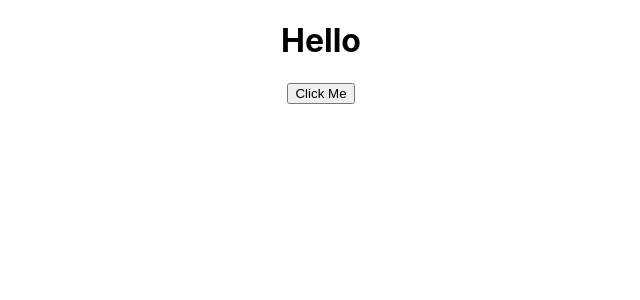
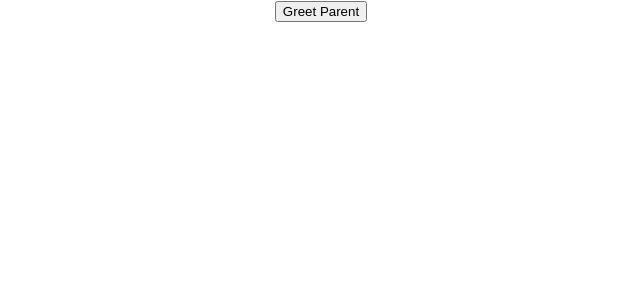
Before and after one commit to MirAfzalul/ReactJS-Tutorial, a React (Create React App) app: page / in a window 1280 px wide. Shown: the top 300 px of the page, without its empty margins (319-959 px from the left). Built offline with nearby package versions, Linux system fonts and the light colour scheme.

Commit message:
Tutorial-15-Methods as props

```diff
--- a/src/App.js
+++ b/src/App.js
@@ -8,6 +8,7 @@
 import FunctionClick from './components/FunctionClick';
 import ClassClick from './components/ClassClick';
 import EventBind from './components/EventBind';
+import ParentComponent from './components/ParentComponent';
 function App() {
   return (
     <div className="App">
@@ -23,7 +24,8 @@
       <Counter/> */}
       {/* <FunctionClick/>
       <ClassClick/> */}
-      <EventBind/>
+      {/* <EventBind/>  */}
+      <ParentComponent/>
     </div>
   );
 }
--- /dev/null
+++ b/src/components/ChildComponent.js
@@ -0,0 +1,11 @@
+import React from 'react'
+
+function childComponent(props) {
+    return (
+        <div>
+            <button onClick={()=>props.greetHandler('child')}>Greet Parent</button>
+        </div>
+    )
+}
+
+export default childComponent
--- /dev/null
+++ b/src/components/ParentComponent.js
@@ -0,0 +1,29 @@
+import React, { Component } from 'react'
+import ChildComponent from './ChildComponent'
+
+
+
+
+class ParentComponent extends Component {
+    constructor(props) {
+        super(props)
+
+        this.state = {
+             parentName:'Parent'
+        }
+        this.greetParent=this.greetParent.bind(this)
+    }
+
+    greetParent(childName){
+        alert(`Hello ${this.state.parentName} from ${childName}`)
+    }
+    render() {
+        return (
+            <div>
+              <ChildComponent greetHandler={this.greetParent}/>
+            </div>
+        )
+    }
+}
+
+export default ParentComponent
```
